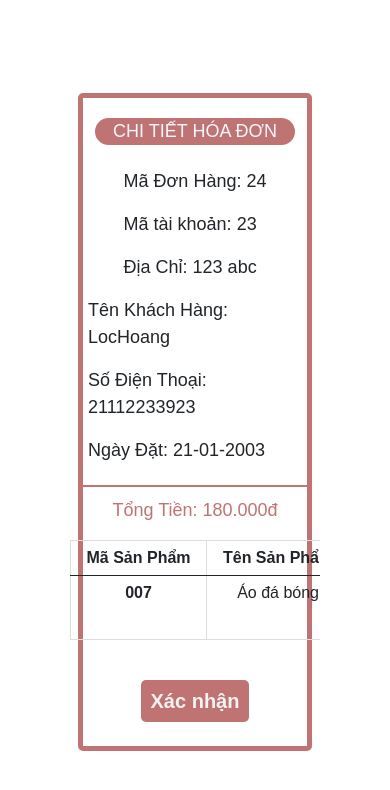
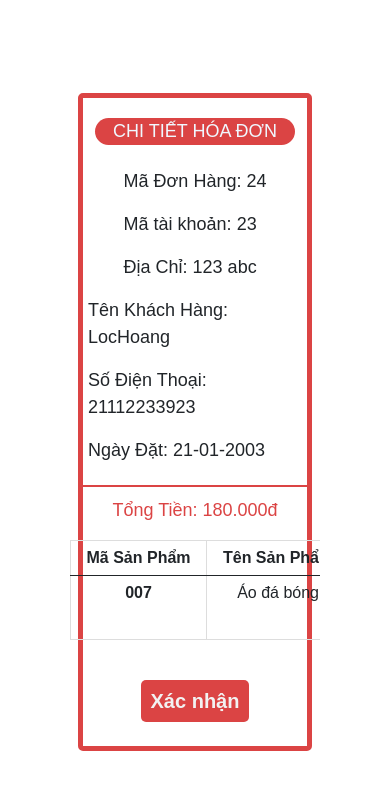
Before and after one commit to Duongnl/Web2, a PHP site: page /cart_detail.php in a window 390 px wide. Shown: the top 790 px of the page. Run offline with PHP 8.4, Linux system fonts and the light colour scheme.

Commit message:
doi mau table

```diff
--- a/cart.css
+++ b/cart.css
@@ -15,7 +15,7 @@
     position: sticky;
     top: 0;
     z-index: 2;
-    background-color: #c07373;
+    background-color: #DB4444;
     color: #dddddd;
 }
 
@@ -112,7 +112,7 @@
     width: 1280px;
 }
 .table_2 thead th {
-    background-color: #c07373;
+    background-color: #DB4444;
     color: #dddddd;
 }
 .table_2 tbody td {
--- a/cart_detail.css
+++ b/cart_detail.css
@@ -15,7 +15,7 @@
     justify-content: center;
     align-items: center;
     width: 60%;
-    border: 5px solid #c07373;
+    border: 5px solid #DB4444;
     text-align: center;
     border-radius: 5px;
     padding-bottom: 30px;
@@ -23,7 +23,7 @@
 h2{
     margin-top: 20px;
     width: 400px;
-    background-color: #c07373 ;
+    background-color: #DB4444 ;
     color: aliceblue;
     padding: 3px;
     border-radius: 25px;
@@ -42,7 +42,7 @@
     text-align: left;
 }
 .cart_detail-total{
-    color: #c07373
+    color: #DB4444
 }
 .table_product{
     font-family: Arial, Helvetica, sans-serif;
@@ -76,7 +76,7 @@
     font-weight: bold;
     font-size: 20px;
     color: #f2f2f2;
-    background-color: #c07373;
+    background-color: #DB4444;
     border-radius: 5px;
     text-decoration: none;
 }
@@ -91,7 +91,7 @@
         flex-direction: column;
         justify-content: center;
         align-items: center;
-        border-bottom: 2px solid #c07373;
+        border-bottom: 2px solid #DB4444;
         padding: 5px;
         margin-bottom: 10px;
     }
@@ -112,7 +112,7 @@
         flex-direction: column;
         justify-content: center;
         align-items: center;
-        border-bottom: 2px solid #c07373;
+        border-bottom: 2px solid #DB4444;
         padding: 5px;
         margin-bottom: 10px;
     }
```
